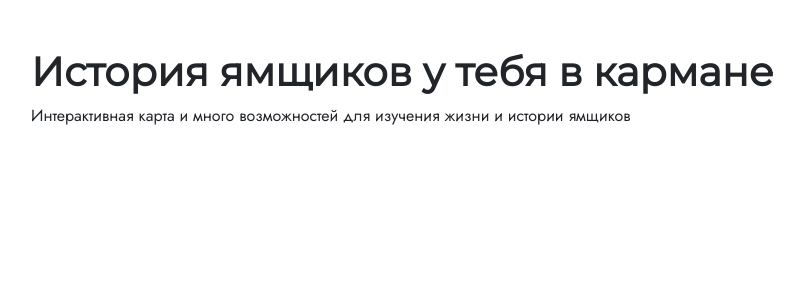
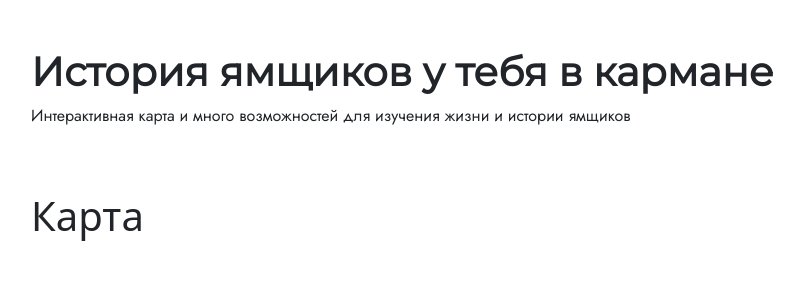
Before and after one commit to chichxh/case_one, a PHP site: page / in a window 1280 px wide. Shown: the part 56-356 px from the top of the page, without its empty margins (51-855 px from the left). Run offline with PHP 8.4, Linux system fonts and the light colour scheme; some libraries are stand-ins or nearby versions.

Commit message:
Update index.php

```diff
--- a/index.php
+++ b/index.php
@@ -56,7 +56,10 @@
 	</div>
 	<div class="container mt-5">
 		<div class="row">
+			<h1>Карта</h1>
+			<div style="width: 100px; height: 100px; color: red;">
 
+			</div>
 		</div>
 	</div>
 
```
